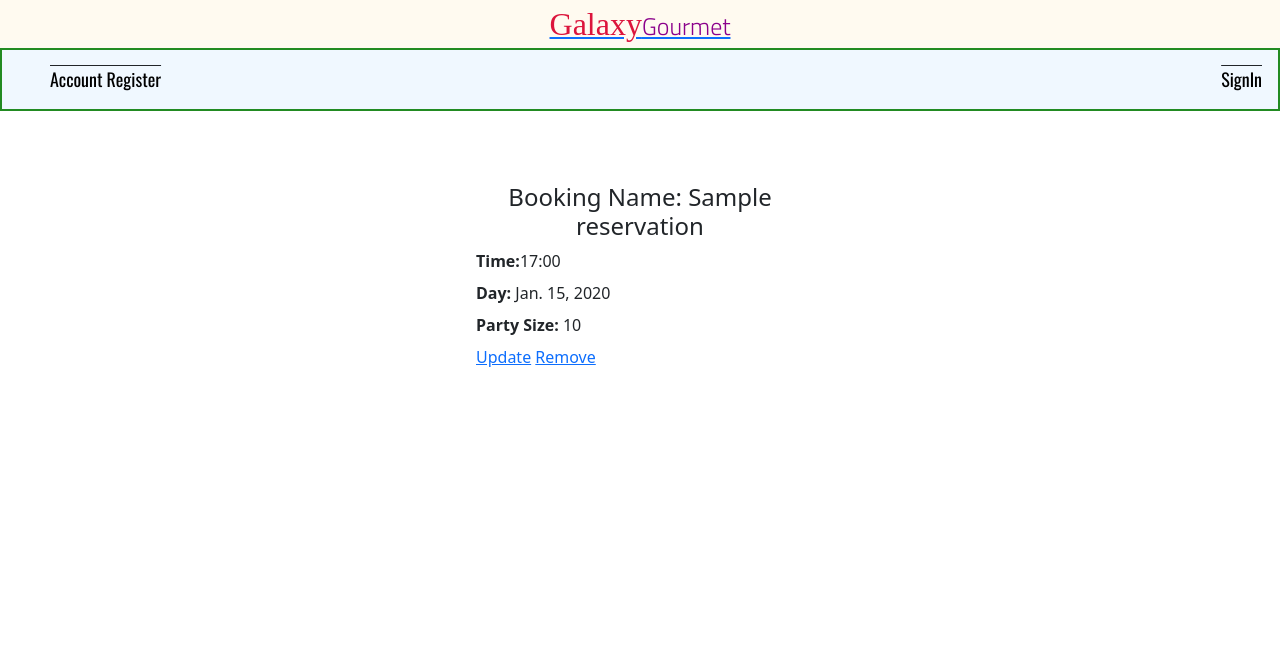
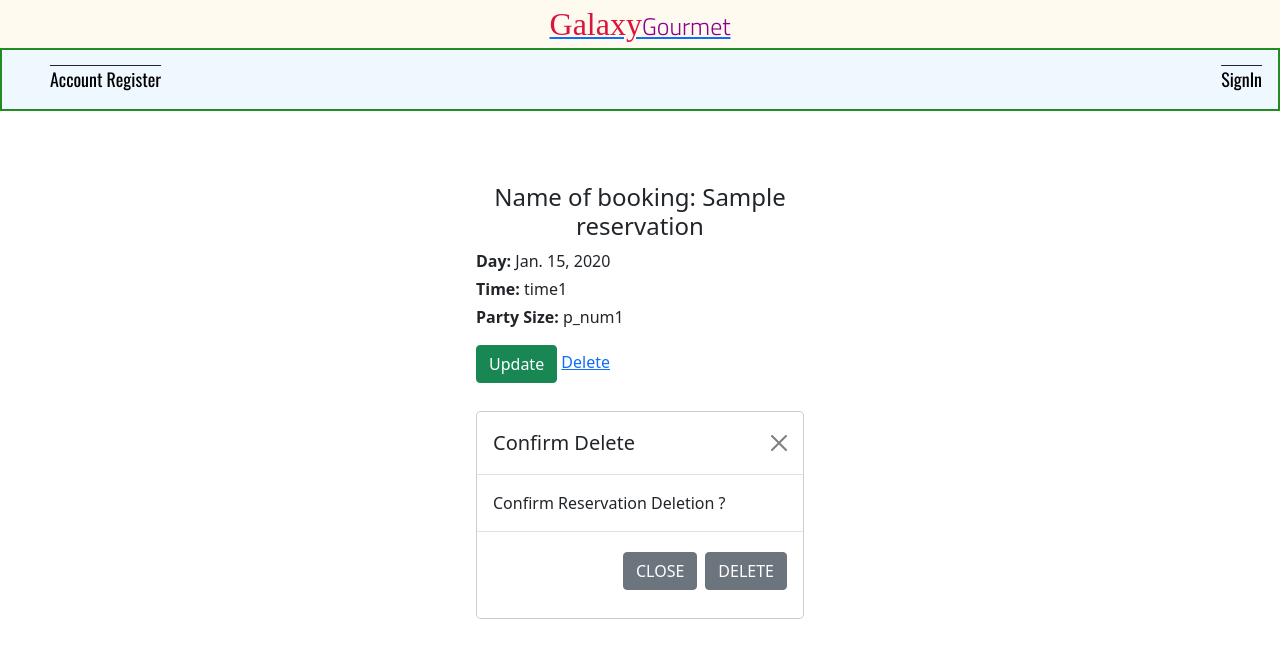
Before and after one commit to 0w3nM/portfolio4_restaurant, a Django app: template templates/bookings.html in a window 1280 px wide. Shown: the top 658 px of the page. Run offline with Django 3.2, Linux system fonts and the light colour scheme; the template is opened without the code that fills it: values that come from a table or form of the project are taken from there, others are empty; tables that the repository leaves empty hold one stand-in row (values such as "Sample post"); some web fonts are replaced.

Commit message:
Added a new migration. Updated url paths.

```diff
--- a/booking/models.py
+++ b/booking/models.py
@@ -3,23 +3,44 @@ from django.contrib.auth.models import User
 from cloudinary.models import CloudinaryField
 
 
-TIMES_AVAILABLE = (
-    ("17:00", "17:15"),
-    ("17:30", "17:45"),
-    ("18:00", "18:15"),
-    ("18:30", "18:45"),
-    ("19:00", "19:15"),
-    ("19:30", "19:45"),
-    ("20:00", "20:15"),
-    ("20:30", "20:45"),
-)
+TIMES_AVAILABLE = [
+    ('time1', "17:00"),
+    ('time2', "17:15"),
+    ('time3', "17:30"),
+    ('time4', "18:45"),
+    ('time5', "18:00"),
+    ('time6', "18:15"),
+    ('time7', "18:30"),
+    ('time8', "18:45"),
+    ('time9', "19:00"),
+    ('time10', "19:15"),
+    ('time11', "19:30"),
+    ('time12', "19:45"),
+    ('time13', "20:00"),
+    ('time14', "20:15"),
+    ('time15', "20:30"),
+    ('time16', "20:45"),
+]
+
+PARTY_SIZE = [
+    ('p_num1', '1'),
+    ('p_num2', '2'),
+    ('p_num3', '3'),
+    ('p_num4', '4'),
+    ('p_num5', '5'),
+    ('p_num6', '6'),
+    ('p_num7', '7'),
+    ('p_num8', '8'),
+    ('p_num9', '9'),
+    ('p_num10', '10'),
+]
 
 
 class Reservation(models.Model):
     name = models.CharField(max_length=25)
     day = models.DateField()
-    time = models.CharField(choices=TIMES_AVAILABLE, max_length=10)
-    party_size = models.IntegerField(default=1)
+    time = models.CharField(choices=TIMES_AVAILABLE, max_length=25)
+    party_size = models.CharField(choices=PARTY_SIZE, max_length=25)
 
     def __str__(self):
         return self.name
--- a/booking/urls.py
+++ b/booking/urls.py
@@ -1,13 +1,15 @@
 from . import views
 from django.urls import path
 
+app_name = 'booking'
+
 urlpatterns = [
     path('', views.home, name='home'),
-    path('bookings/', views.ReservationList.as_view(), name='bookings'),
+    path('bookings./', views.ReservationList.as_view(), name='bookings'),
     path('create_reservations/', views.create_reservation,
-         name='create_reservation'),
-    path('update/<booking_id>', views.update_reservation,
-         name='update'),
-    path('remove_reservation/<booking_id>', views.remove_reservation,
+         name='create_reservations'),
+    path('update_reservation/', views.update_reservation,
+         name='update_reservation'),
+    path('remove_reservation/', views.remove_reservation,
          name='remove_reservation'),
 ]
--- a/templates/base.html
+++ b/templates/base.html
@@ -23,7 +23,7 @@
   <body class="d-flex flex-column h-100 main-bg">
     <header>
         <div class="header">
-        <a href="{% url 'home'%}"><span class="red-word">Galaxy</span><span class="purple-word">Gourmet</span></a>
+        <a href="{% url 'booking:home'%}"><span class="red-word">Galaxy</span><span class="purple-word">Gourmet</span></a>
         </div>
 
         <!--Navigation-->
@@ -32,10 +32,10 @@
                 <ul class="navbar">
                 {% if user.is_authenticated %}
                 <li class="nav-item">
-                    <a class="btn btn-primary" href="{% url 'create_reservation' %}" role="button">Book</a>
+                    <a class="btn btn-primary" href="{% url 'booking:create_reservations' %}" role="button">Book</a>
                 </li>
                 <li class="nav-item">
-                    <a class="btn btn-info" href="{% url 'bookings' %}" role="button">Your Details</a>
+                    <a class="btn btn-info" href="{% url 'booking:bookings' %}" role="button">Your Details</a>
                 </li>
                 <li class="nav-item">
                     <a class="btn btn-danger" href="{% url 'account_logout' %}" role="button">SignOut</a>
--- a/templates/bookings.html
+++ b/templates/bookings.html
@@ -6,30 +6,28 @@
       class="card manage border border-0 d-flex justify-content-center h-100 mx-2"
     >
       <div class="card-body h-100 mx-2">
-        <h4 class="text-center">Booking Name: {{ reservation.name }}</h4>
+        <h4 class="text-center">Name of booking: {{ reservation.name }}</h4>
         <div class="card-text">
           <div class="align-self-center">
-            <p class="mb-2"><strong>Time:</strong>{{ reservation.time }}</p>
-            <p class="mb-2"><strong>Day:</strong> {{ reservation.day }}</p>
-            <p class="mb-2">
+            <p class="mb-1"><strong>Day:</strong> {{ reservation.day }}</p>
+            <p class="mb-1"><strong>Time:</strong> {{ reservation.time }}</p>
+            <p class="mb-3">
               <strong>Party Size:</strong> {{ reservation.party_size }}
             </p>
           </div>
-          <a href="{% url 'update_reservation' reservation.id %}">Update</a>
-
-          <a href="{% url 'remove_reservation' reservation.id %}">Remove</a>
-          <div
-            class="modal fade"
-            id="deleteMessage"
-            tabindex="-1"
-            aria-labelledby="deleteMessageLabel"
-            aria-hidden="true"
+          <a
+            href="{% url 'update_reservation' %}"
+            class="btn btn-success"
+            >Update</a
+          >
+          <a href="{% url 'remove_reservation'%}" lass="btn btn-danger"
+            >Delete</a
           >
           <div class="modal-dialog modal-dialog-centered">
             <div class="modal-content">
               <div class="modal-header">
                 <h5 class="modal-title" id="deleteMessageLabel">
-                    Confirm Reservation Deletion
+                  Confirm Delete
                 </h5>
                 <button
                   type="button"
@@ -38,21 +36,20 @@
                   aria-label="Close"
                 ></button>
               </div>
-                <div class="modal-body">Delete Reservation ?</div>
+              <div class="modal-body">Confirm Reservation Deletion ?</div>
               <div class="modal-footer">
                 <button
                   type="button"
                   class="mt-2 mb-3 btn btn-secondary"
                   data-bs-dismiss="modal"
                 >
-                    Close
+                  CLOSE
                 </button>
                 <a
                   class="mt-2 mb-3 btn btn-secondary"
-                    href="{% url 'remove_reservation' reservation.id %}"
-                    >Remove</a
+                  href="{% url 'booking:remove_reservation'%}"
+                  >DELETE</a
                 >
-                </div>
               </div>
             </div>
           </div>
--- a/templates/create_reservation.html
+++ b/templates/create_reservation.html
@@ -7,7 +7,7 @@
     <div class="col-s12-m6">
       <div class="card grey">
         <div class="card-content white-text">
-          <form method="post" action="{% url 'create_reservation' %}">
+          <form method="post" action="{% url 'booking:create_reservations' %}">
             {% csrf_token %} {{ form.as_p }}
             <input
               type="submit"
@@ -20,6 +20,5 @@
     </div>
   </div>
 </div>
-<br />
-
+<br>
 {%endblock%}
--- a/templates/index.html
+++ b/templates/index.html
@@ -58,8 +58,7 @@
     </ul>
 </div>
 
-
-<br />
+<br>
 
 <div class="col s12 m8 offset-m2 l6 offset-l3">
   <div class="card-panel grey lighten-5 z-depth-1">
```
Also changed, not shown: booking/forms.py (+10 -10 lines), booking/views.py (+4 -4 lines), templates/remove_reservation.html (+29 -0 lines), templates/update_reservation.html (+26 -0 lines), .theia/launch.json (added), booking/migrations/0004_auto_20231028_0958.py (added), booking/migrations/0005_alter_reservation_time.py (added). Lines whose indentation alone changed are shown as unchanged.
